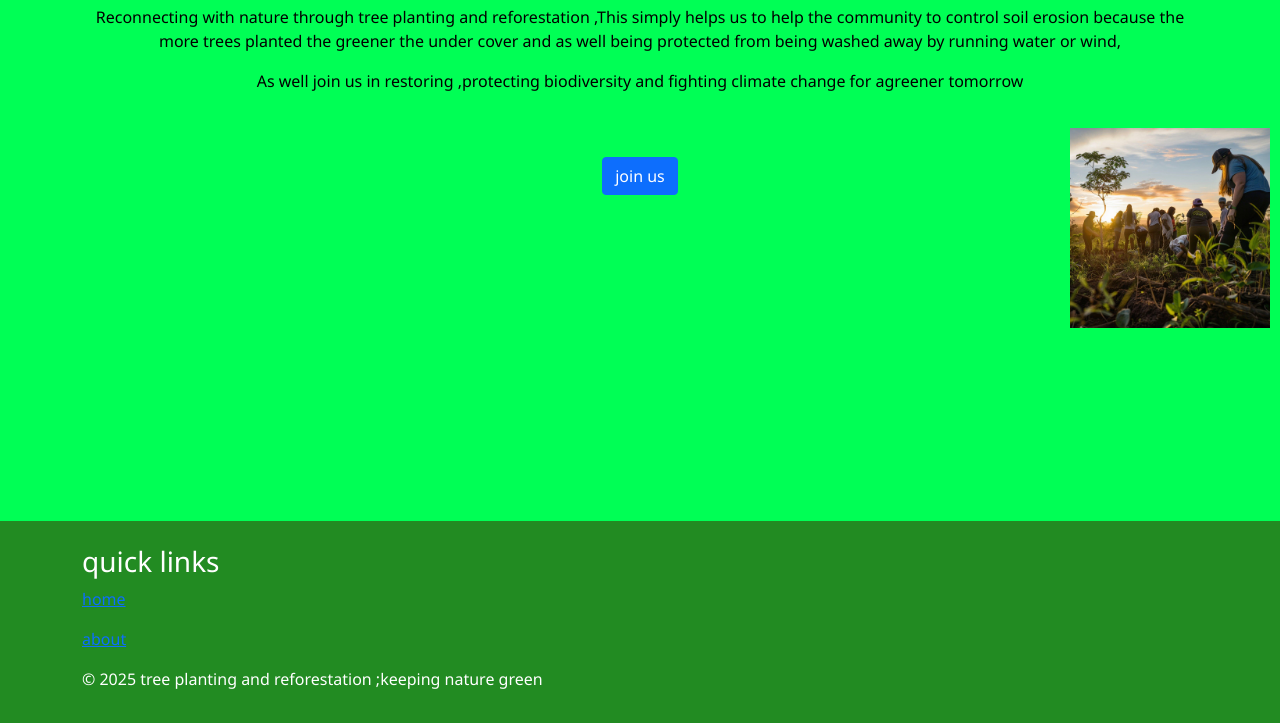
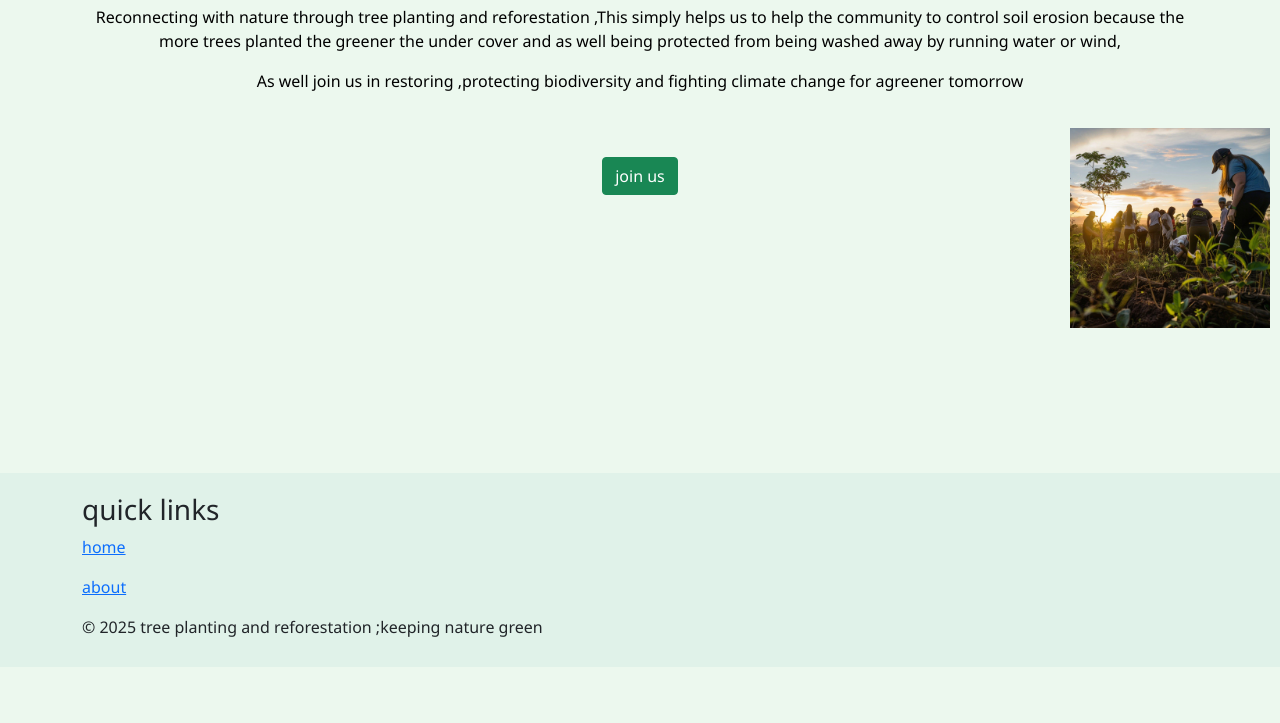
Before and after one commit to mercyroma2025-hue/tree-planting-and-reforestation, a plain HTML site: page index.html in a window 1280 px wide. Shown: the part 467-1190 px from the top of the page. After the commit the page ends 1134 px from the top, so only its background shows below. Drawn offline with Linux system fonts and the light colour scheme.

Commit message:
Add files via upload

```diff
--- a/index.html
+++ b/index.html
@@ -8,7 +8,7 @@
     <link rel="stylesheet" href="bootstrap/css/bootstrap.css">
 
 </head>
-<body style="background-color: #00ff55;">
+<body style="background-color: #ecf8ee;">
     <header>
         <div class="main container">
 <div class="logo">
@@ -29,11 +29,11 @@
     <h4>PLANT ATREE AND SAVE THE FUTURE</h4>
  <p>Reconnecting with nature through tree planting and reforestation ,This simply helps us to help the community to control soil erosion because the more trees planted the greener the under cover and as well being  protected from being washed away by running water or wind,</p>
 <p>As well join us in restoring ,protecting biodiversity and fighting climate change for agreener tomorrow</p><br><br>
-<button class="btn btn-primary">join us</button><br><br>
+<button class="btn btn-success">join us</button><br><br>
 
     </div>
     </section>
-    <footer style="background-color: #228b22;color: white;" class="py-4 mt-5">
+    <footer style="background-color: #e0f2e9; padding: 20px;" >
 <div class="container text-centre">
     <h3>quick links</h3>
     <p><a href="#home">home</a></p>
```
Also changed, not shown: contact.html (+2 -2 lines).
